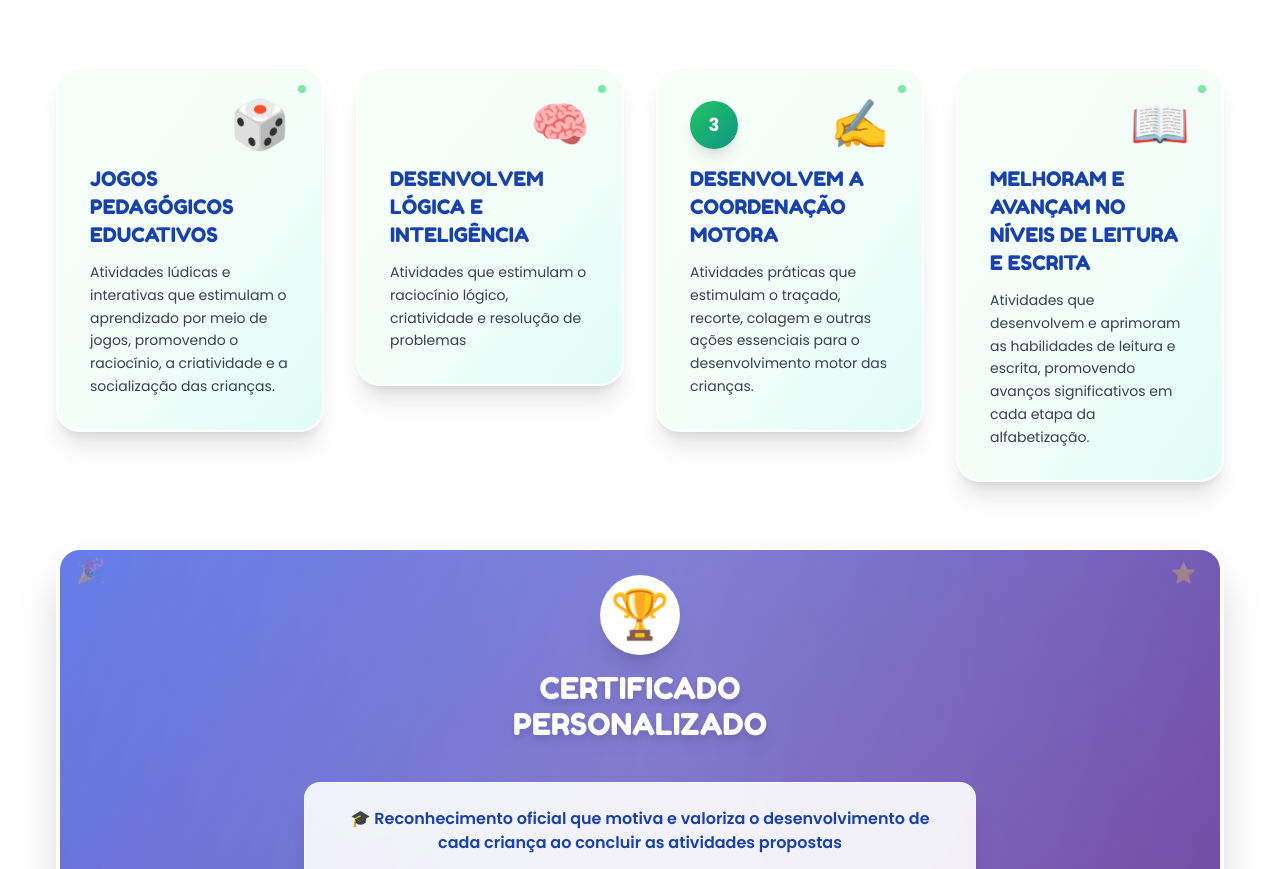
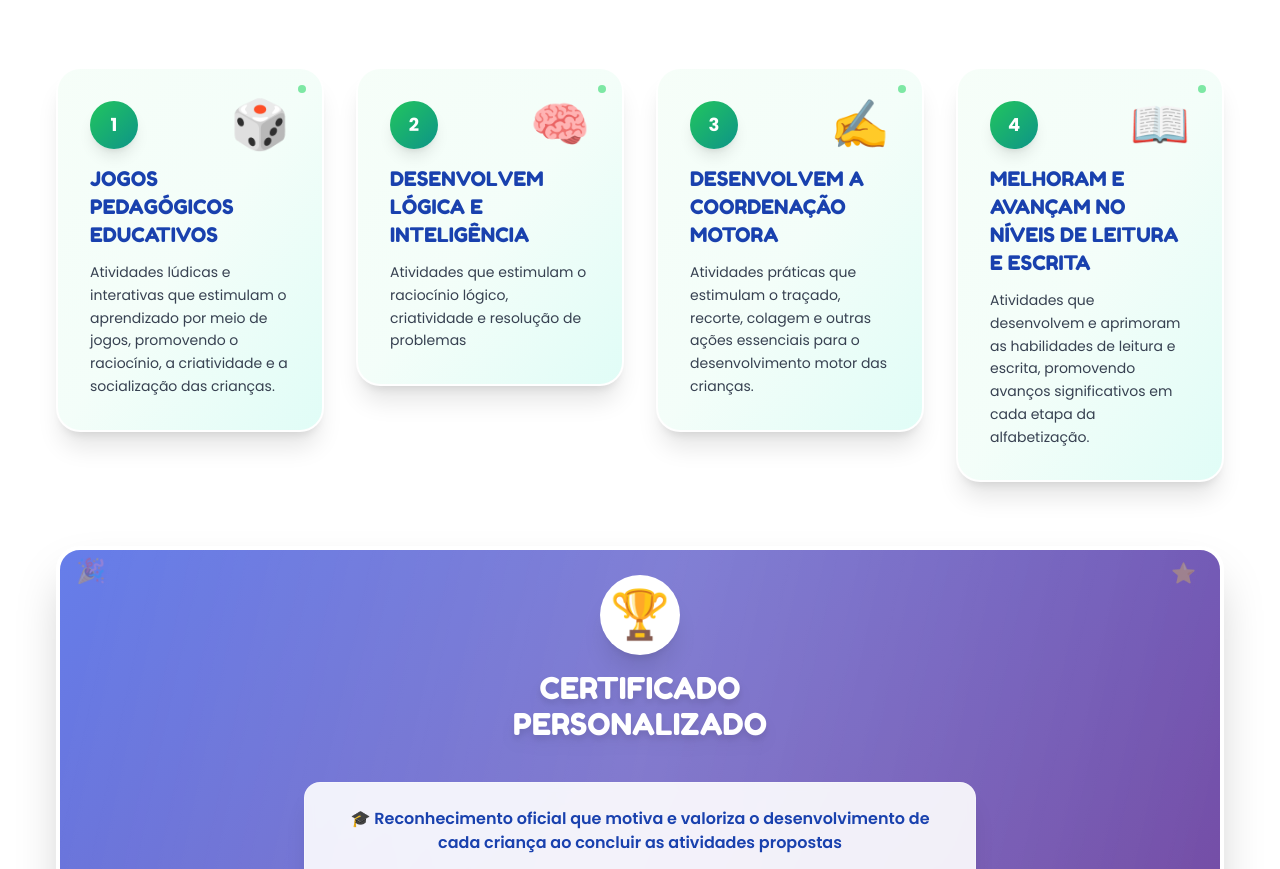
Before and after one commit to lailatrabalho/avance-kids-learn, a React (Vite) app: page / in a window 1280 px wide. Shown: the part 915-1784 px from the top of the page. Built offline with nearby package versions, Linux system fonts and the light colour scheme.

Commit message:
Apply consistent card effects.
Ensure all cards use the same effects and colors for numbers.

```diff
--- a/src/components/BenefitsSection.tsx
+++ b/src/components/BenefitsSection.tsx
@@ -12,12 +12,12 @@ const BenefitsSection = () => {
 
         <div className="grid sm:grid-cols-2 lg:grid-cols-4 gap-4 sm:gap-6 lg:gap-8">
           <div className="group">
-            <div className="relative overflow-hidden bg-white rounded-3xl shadow-xl border-2 border-transparent">
+            <div className="relative overflow-hidden bg-white rounded-3xl shadow-xl hover:shadow-2xl transition-all duration-500 hover:-translate-y-4 border-2 border-transparent hover:border-green-300 hover:bg-gradient-to-br hover:from-green-50 hover:to-emerald-50">
               <div className="absolute inset-0 bg-gradient-to-br from-green-50 via-emerald-50 to-teal-100 opacity-60"></div>
               <div className="relative p-6 sm:p-8">
                 <div className="flex items-center justify-between mb-4">
-                  <div className="w-12 h-12 bg-gradient-to-br from-green-500 to-teal-600 rounded-full flex items-center justify-center text-white font-bold text-lg shadow-lg invisible"></div>
-                  <div className="text-4xl sm:text-5xl">🎲</div>
+                  <div className="w-12 h-12 bg-gradient-to-br from-green-500 to-teal-600 rounded-full flex items-center justify-center text-white font-bold text-lg shadow-lg">1</div>
+                  <div className="text-4xl sm:text-5xl transform group-hover:scale-110 transition-transform duration-300">🎲</div>
                 </div>
                 <h3 className="fredoka text-lg sm:text-xl text-dark-blue mb-3 leading-tight">JOGOS PEDAGÓGICOS EDUCATIVOS</h3>
                 <p className="poppins text-gray-700 text-sm leading-relaxed">Atividades lúdicas e interativas que estimulam o aprendizado por meio de jogos, promovendo o raciocínio, a criatividade e a socialização das crianças.</p>
@@ -27,12 +27,12 @@ const BenefitsSection = () => {
           </div>
 
           <div className="group">
-            <div className="relative overflow-hidden bg-white rounded-3xl shadow-xl border-2 border-transparent">
+            <div className="relative overflow-hidden bg-white rounded-3xl shadow-xl hover:shadow-2xl transition-all duration-500 hover:-translate-y-4 border-2 border-transparent hover:border-green-300 hover:bg-gradient-to-br hover:from-green-50 hover:to-emerald-50">
               <div className="absolute inset-0 bg-gradient-to-br from-green-50 via-emerald-50 to-teal-100 opacity-60"></div>
               <div className="relative p-6 sm:p-8">
                 <div className="flex items-center justify-between mb-4">
-                  <div className="w-12 h-12 bg-gradient-to-br from-green-500 to-teal-600 rounded-full flex items-center justify-center text-white font-bold text-lg shadow-lg invisible"></div>
-                  <div className="text-4xl sm:text-5xl">🧠</div>
+                  <div className="w-12 h-12 bg-gradient-to-br from-green-500 to-teal-600 rounded-full flex items-center justify-center text-white font-bold text-lg shadow-lg">2</div>
+                  <div className="text-4xl sm:text-5xl transform group-hover:scale-110 transition-transform duration-300">🧠</div>
                 </div>
                 <h3 className="fredoka text-lg sm:text-xl text-dark-blue mb-3 leading-tight">DESENVOLVEM LÓGICA E INTELIGÊNCIA</h3>
                 <p className="poppins text-gray-700 text-sm leading-relaxed">Atividades que estimulam o raciocínio lógico, criatividade e resolução de problemas</p>
@@ -57,12 +57,12 @@ const BenefitsSection = () => {
           </div>
 
           <div className="group">
-            <div className="relative overflow-hidden bg-white rounded-3xl shadow-xl border-2 border-transparent">
+            <div className="relative overflow-hidden bg-white rounded-3xl shadow-xl hover:shadow-2xl transition-all duration-500 hover:-translate-y-4 border-2 border-transparent hover:border-green-300 hover:bg-gradient-to-br hover:from-green-50 hover:to-emerald-50">
               <div className="absolute inset-0 bg-gradient-to-br from-green-50 via-emerald-50 to-teal-100 opacity-60"></div>
               <div className="relative p-6 sm:p-8">
                 <div className="flex items-center justify-between mb-4">
-                  <div className="w-12 h-12 bg-gradient-to-br from-green-500 to-teal-600 rounded-full flex items-center justify-center text-white font-bold text-lg shadow-lg invisible"></div>
-                  <div className="text-4xl sm:text-5xl">📖</div>
+                  <div className="w-12 h-12 bg-gradient-to-br from-green-500 to-teal-600 rounded-full flex items-center justify-center text-white font-bold text-lg shadow-lg">4</div>
+                  <div className="text-4xl sm:text-5xl transform group-hover:scale-110 transition-transform duration-300">📖</div>
                 </div>
                 <h3 className="fredoka text-lg sm:text-xl text-dark-blue mb-3 leading-tight">MELHORAM E AVANÇAM NO NÍVEIS DE LEITURA E ESCRITA</h3>
                 <p className="poppins text-gray-700 text-sm leading-relaxed">Atividades que desenvolvem e aprimoram as habilidades de leitura e escrita, promovendo avanços significativos em cada etapa da alfabetização.</p>
```
